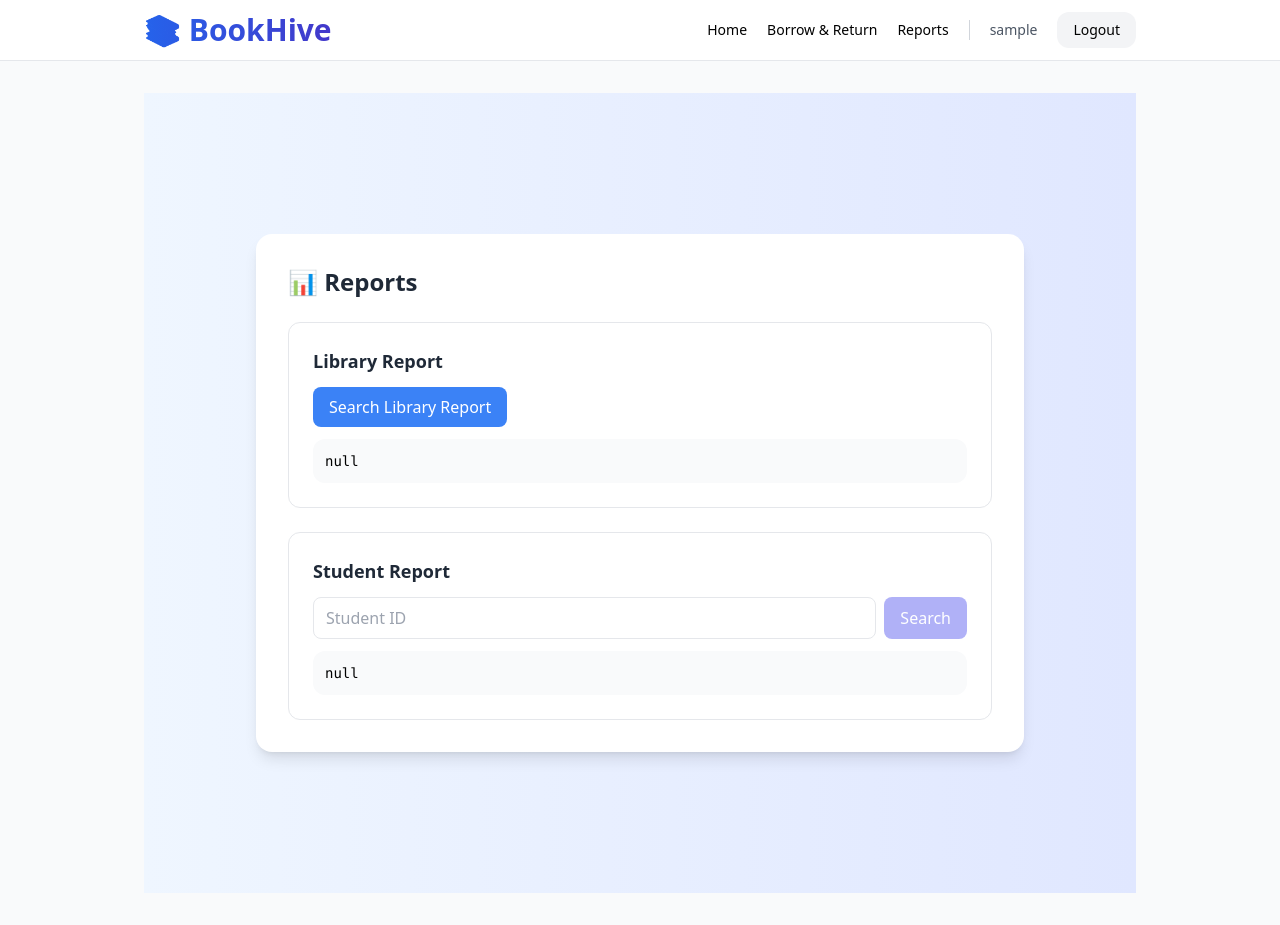
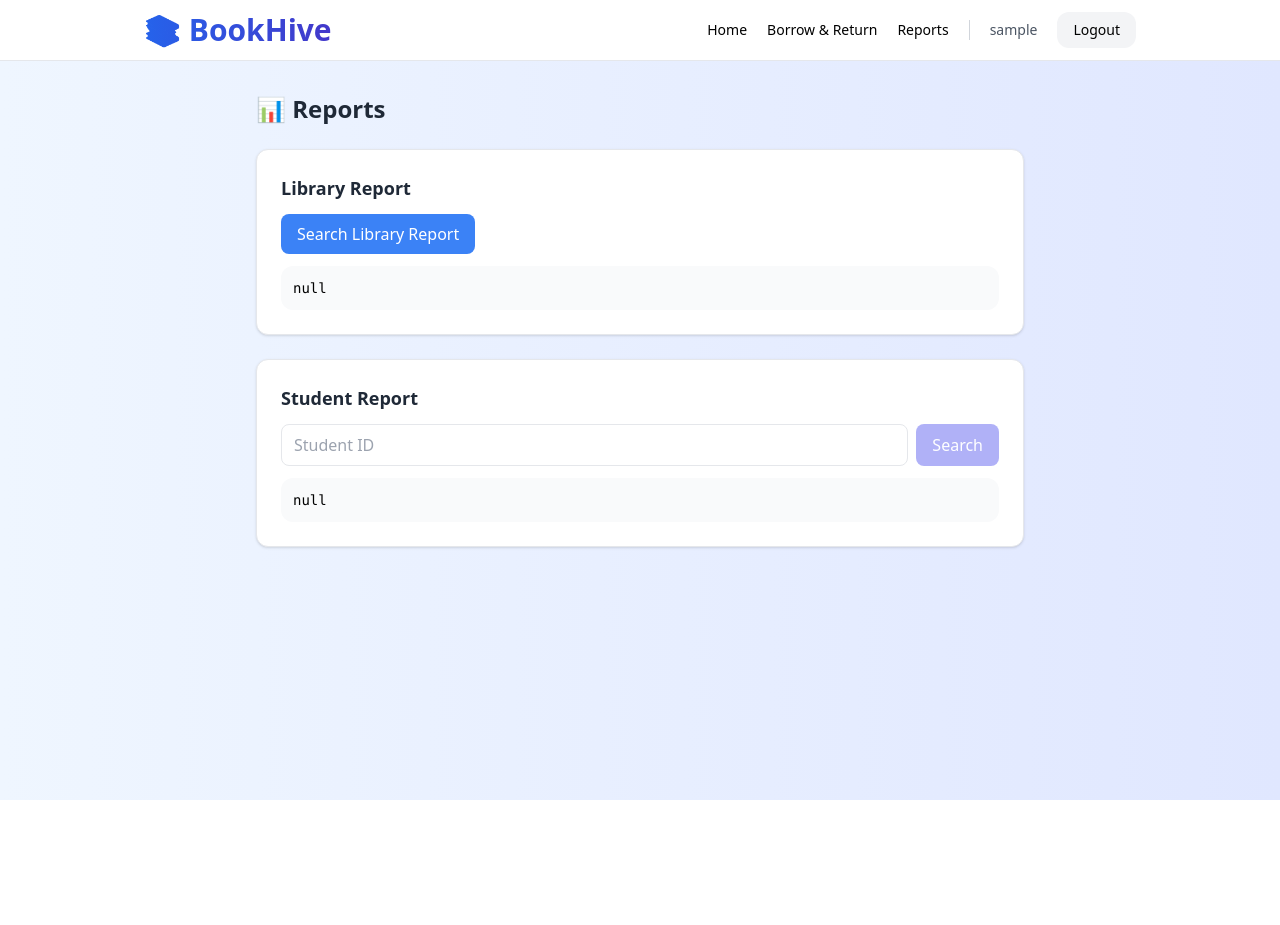
Before and after one commit to ozgemelteminan/bookhive-frontend, a React (Vite) app: page /reports in a window 1280 px wide. After the commit the page ends 800 px from the top, so only its background shows below. Built offline with nearby package versions, Linux system fonts and the light colour scheme; sample sign-in values are in the browser's storage.

Commit message:
Adjust background and layout consistency for pages

```diff
--- a/index.html
+++ b/index.html
@@ -1,12 +1,17 @@
-
 <!doctype html>
 <html lang="en">
   <head>
     <meta charset="UTF-8" />
     <meta name="viewport" content="width=device-width, initial-scale=1.0" />
     <title>Library UI</title>
+    <style>
+      html, body, #root {
+        height: 100%;
+        margin: 0;
+      }
+    </style>
   </head>
-  <body class="bg-gray-50">
+  <body>
     <div id="root"></div>
     <script type="module" src="/src/main.jsx"></script>
   </body>
--- a/src/App.jsx
+++ b/src/App.jsx
@@ -12,7 +12,8 @@ import Reports from './pages/Reports.jsx'
 function Shell() {
   const { user, logout } = useAuth()
   return (
-    <div className="min-h-screen">
+    <div className="min-h-screen flex flex-col">
+      {/* Header sabit */}
       <header className="sticky top-0 z-20 bg-white border-b">
         <div className="max-w-5xl mx-auto px-4 py-3 flex items-center justify-between">
           <Link
@@ -31,8 +32,13 @@ function Shell() {
           </nav>
         </div>
       </header>
-      <main className="max-w-5xl mx-auto px-4 py-8">
-        <Outlet />
+
+      {/* Gradient arka plan tüm sayfayı kaplar */}
+      <main className="flex-1 bg-gradient-to-r from-blue-50 to-indigo-100">
+        {/* İçerik ortalanmış + max genişlik */}
+        <div className="max-w-5xl mx-auto px-4 py-8 flex justify-center">
+          <Outlet />
+        </div>
       </main>
     </div>
   )
--- a/src/pages/BorrowReturn.jsx
+++ b/src/pages/BorrowReturn.jsx
@@ -13,21 +13,36 @@ export default function BorrowReturn() {
   const doBorrow = async () => {
     setLoading(true); setError(''); setResult('')
     try {
-      const res = await api('/api/library/borrow', { method: 'POST', body: { studentId, bookId }, token })
+      const res = await api('/api/library/borrow', {
+        method: 'POST',
+        body: { studentId, bookId },
+        token
+      })
       setResult(JSON.stringify(res, null, 2))
-    } catch (e) { setError(e.message) } finally { setLoading(false) }
+    } catch (e) {
+      setError(e.message)
+    } finally {
+      setLoading(false)
+    }
   }
 
   const doReturn = async () => {
     setLoading(true); setError(''); setResult('')
     try {
-      const res = await api('/api/library/return', { method: 'POST', body: { studentId, bookId }, token })
+      const res = await api('/api/library/return', {
+        method: 'POST',
+        body: { studentId, bookId },
+        token
+      })
       setResult(JSON.stringify(res, null, 2))
-    } catch (e) { setError(e.message) } finally { setLoading(false) }
+    } catch (e) {
+      setError(e.message)
+    } finally {
+      setLoading(false)
+    }
   }
 
   return (
-    <div className="min-h-screen w-full bg-gradient-to-r from-blue-50 to-indigo-100 flex items-center justify-center p-6">
     <div className="w-full max-w-3xl space-y-6">
       {/* Borrow / Return */}
       <div className="bg-white rounded-2xl shadow-lg p-6">
@@ -74,8 +89,9 @@ export default function BorrowReturn() {
       {/* Result */}
       <div className="bg-white rounded-2xl shadow-lg p-6">
         <h2 className="text-xl font-bold text-gray-800 mb-4">📊 Result</h2>
-          <pre className="text-sm bg-gray-50 rounded-xl p-3 overflow-auto">{result || "No data yet."}</pre>
-        </div>
+        <pre className="text-sm bg-gray-50 rounded-xl p-3 overflow-auto">
+          {result || "No data yet."}
+        </pre>
       </div>
     </div>
   )
--- a/src/pages/Dashboard.jsx
+++ b/src/pages/Dashboard.jsx
@@ -3,9 +3,7 @@ import { Link } from "react-router-dom"
 
 export default function Dashboard() {
   return (
-    <div className="flex items-center justify-center min-h-screen p-6 bg-gradient-to-r from-blue-50 to-indigo-100">
-      {/* Ortadaki beyaz kart */}
-      <div className="w-full max-w-3xl bg-white rounded-2xl shadow-lg p-8 space-y-6">
+    <div className="w-full max-w-4xl bg-white rounded-2xl shadow-lg p-8 space-y-6">
       <h1 className="text-2xl font-bold text-gray-800">Dashboard</h1>
 
       <div className="grid gap-6 md:grid-cols-2">
@@ -50,6 +48,5 @@ export default function Dashboard() {
         </ul>
       </div>
     </div>
-    </div>
   )
 }
--- a/src/pages/Reports.jsx
+++ b/src/pages/Reports.jsx
@@ -27,12 +27,11 @@ export default function Reports() {
   }
 
   return (
-    <div className="flex items-center justify-center min-h-screen p-6 bg-gradient-to-r from-blue-50 to-indigo-100">
-      <div className="w-full max-w-3xl bg-white rounded-2xl shadow-lg p-8 space-y-6">
+    <div className="w-full max-w-3xl space-y-6">
       <h1 className="text-2xl font-bold text-gray-800">📊 Reports</h1>
 
       {/* Library Report */}
-        <div className="border rounded-xl p-6 bg-white hover:shadow-md transition">
+      <div className="border rounded-xl p-6 bg-white shadow hover:shadow-md transition">
         <h2 className="text-lg font-semibold mb-3 text-gray-800">Library Report</h2>
         <button
           onClick={loadLibraryReport}
@@ -47,7 +46,7 @@ export default function Reports() {
       </div>
 
       {/* Student Report */}
-        <div className="border rounded-xl p-6 bg-white hover:shadow-md transition">
+      <div className="border rounded-xl p-6 bg-white shadow hover:shadow-md transition">
         <h2 className="text-lg font-semibold mb-3 text-gray-800">Student Report</h2>
         <div className="flex gap-2">
           <input
@@ -71,6 +70,5 @@ export default function Reports() {
 
       {error && <p className="text-sm text-red-600">{error}</p>}
     </div>
-    </div>
   )
 }
```
Lines whose indentation alone changed are shown as unchanged.
